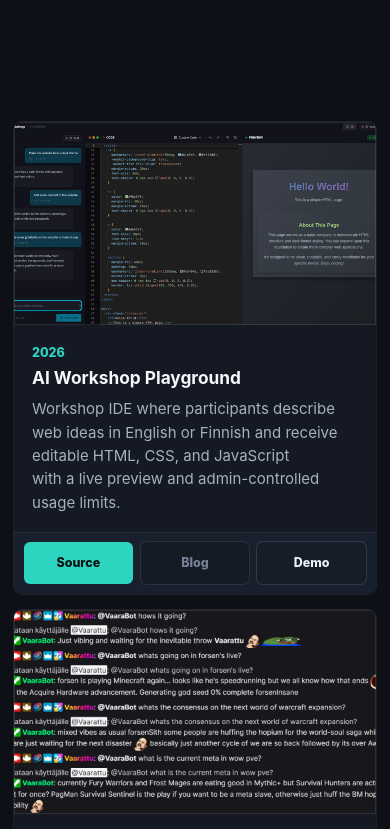
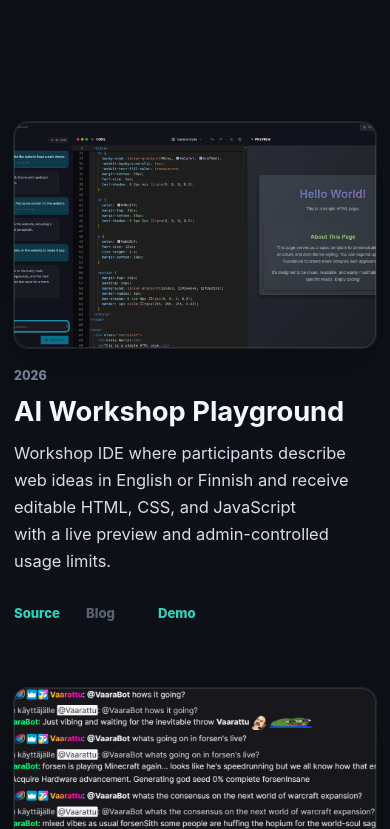
Before and after one commit to Koodattu/ala-ranta.la, an Astro site: page /projects in a window 390 px wide. Shown: the part 550-1379 px from the top of the page. Built offline with nearby package versions, Linux system fonts and the light colour scheme; Astro itself is replaced by a stand-in of ours.

Commit message:
Convert projects grid to vertical list layout
Refactor projects listing from a 3-column grid to a vertical list. Update ProjectCard markup to introduce .project-card-content (containing .project-card-body and .project-card-actions) and move title/description inside the body; action links now render as anchors or placeholder spans with appropriate aria attributes and external rel/target. Update projects page markup to use .project-list-shell and .project-list. Replace .project-grid styles with a new flex-based .project-list stylesheet, add card/media sizing, spacing, hover/focus visuals and responsive adjustments, and remove the old .project-grid rules.

```diff
--- a/src/components/ProjectCard.astro
+++ b/src/components/ProjectCard.astro
@@ -68,6 +68,7 @@ const actions = [
             style={`view-transition-name: vt-project-${slug};`}
           />
         </a>
+        <div class="project-card-content">
           <div class="project-card-body">
             <div class="project-card-topline">
               <span>{project.year}</span>
@@ -94,6 +95,7 @@ const actions = [
               )
             )}
           </div>
+        </div>
       </>
     )
   }
--- a/src/pages/projects/index.astro
+++ b/src/pages/projects/index.astro
@@ -21,8 +21,8 @@ const projects = sortNewestProjects(projectsData.projects as Project[]);
       </p>
     </section>
 
-    <section class="section-shell">
-      <div class="project-grid" data-project-grid data-reveal-group>
+    <section class="section-shell project-list-shell">
+      <div class="project-list" data-project-list data-reveal-group>
         {projects.map((project) => <ProjectCard project={project} />)}
       </div>
     </section>
--- a/src/styles/global.css
+++ b/src/styles/global.css
@@ -744,10 +744,16 @@ dd {
   color: var(--text);
 }
 
-.project-grid {
-  display: grid;
-  grid-template-columns: repeat(3, minmax(0, 1fr));
-  gap: 16px;
+.project-list-shell {
+  padding-top: 28px;
+}
+
+.project-list {
+  display: flex;
+  flex-direction: column;
+  gap: clamp(48px, 7vw, 86px);
+  max-width: 1080px;
+  margin-inline: auto;
 }
 
 .work-grid {
@@ -792,6 +798,13 @@ dd {
 .project-card-link:focus-visible {
   outline: 3px solid var(--accent);
   outline-offset: 4px;
+}
+
+.project-card-content {
+  display: flex;
+  flex-direction: column;
+  flex: 1;
+  min-width: 0;
 }
 
 .project-media {
@@ -952,6 +965,126 @@ dd {
   scale: 1;
 }
 
+.project-list .project-card {
+  display: flex;
+  flex-direction: row;
+  align-items: center;
+  gap: clamp(24px, 5vw, 60px);
+  overflow: visible;
+  border-radius: 0;
+  background: transparent;
+  box-shadow: none;
+  translate: 0 0;
+}
+
+.project-list .project-card:hover {
+  background: transparent;
+  box-shadow: none;
+  translate: 0 0;
+}
+
+.project-list .project-media {
+  flex: 0 0 clamp(280px, 38vw, 440px);
+  width: clamp(280px, 38vw, 440px);
+  aspect-ratio: 16 / 10;
+  border-radius: 18px;
+  box-shadow:
+    var(--shadow-border),
+    0 20px 52px rgba(0, 0, 0, 0.22);
+}
+
+.project-list .project-media:focus-visible {
+  outline: 3px solid var(--accent);
+  outline-offset: 5px;
+}
+
+.project-list .project-media img {
+  border-radius: inherit;
+}
+
+.project-list .project-card:hover .project-media img {
+  scale: 1.025;
+}
+
+.project-list .project-card-content {
+  flex: 1;
+  min-width: 0;
+  max-width: 590px;
+}
+
+.project-list .project-card-body {
+  padding: 0;
+}
+
+.project-list .project-card-topline {
+  width: auto;
+  margin-bottom: 12px;
+  color: var(--faint);
+}
+
+.project-list .project-card h3 {
+  max-width: 680px;
+  margin-bottom: 14px;
+  font-size: clamp(1.75rem, 3vw, 2.45rem);
+  line-height: 1.02;
+}
+
+.project-list .project-card h3 a {
+  transition-property: color;
+  transition-duration: 160ms;
+  transition-timing-function: ease;
+}
+
+.project-list .project-card h3 a:hover {
+  color: var(--accent);
+}
+
+.project-list .project-card p {
+  max-width: 62ch;
+  color: #d7deea;
+  font-size: 1.03rem;
+  line-height: 1.65;
+}
+
+.project-list .project-card-actions {
+  display: flex;
+  flex-wrap: wrap;
+  gap: 10px 18px;
+  width: auto;
+  margin-top: 22px;
+  padding: 0;
+  background: transparent;
+  box-shadow: none;
+}
+
+.project-list .project-action,
+.project-list .project-action:first-child {
+  justify-content: flex-start;
+  min-width: 58px;
+  min-height: 40px;
+  padding: 0;
+  border-radius: 0;
+  background: transparent;
+  box-shadow: none;
+  color: var(--accent);
+  font-size: 0.82rem;
+  text-align: left;
+}
+
+.project-list .project-action:hover,
+.project-list .project-action:first-child:hover {
+  background: transparent;
+  box-shadow: none;
+  color: var(--text);
+}
+
+.project-list .project-action.is-placeholder,
+.project-list .project-action.is-placeholder:hover {
+  background: transparent;
+  box-shadow: none;
+  color: color-mix(in srgb, var(--faint) 72%, transparent);
+}
+
 .feature-list {
   display: grid;
   gap: 8px;
@@ -1677,9 +1810,6 @@ dd {
     max-height: 410px;
   }
 
-  .project-grid {
-    grid-template-columns: repeat(2, minmax(0, 1fr));
-  }
 }
 
 @media (max-width: 980px) {
@@ -1924,9 +2054,37 @@ dd {
     max-height: 272px;
   }
 
-  .project-grid,
   .work-grid {
     grid-template-columns: 1fr;
+  }
+
+  .project-list {
+    gap: 54px;
+  }
+
+  .project-list .project-card {
+    flex-direction: column;
+    align-items: flex-start;
+    gap: 18px;
+  }
+
+  .project-list .project-media {
+    flex-basis: auto;
+    width: 100%;
+    border-radius: 14px;
+  }
+
+  .project-list .project-card-content {
+    max-width: none;
+  }
+
+  .project-list .project-card h3 {
+    font-size: clamp(1.55rem, 7vw, 2.1rem);
+  }
+
+  .project-list .project-card-actions {
+    gap: 8px 14px;
+    margin-top: 18px;
   }
 
   .principles-grid {
```
Lines whose indentation alone changed are shown as unchanged.
